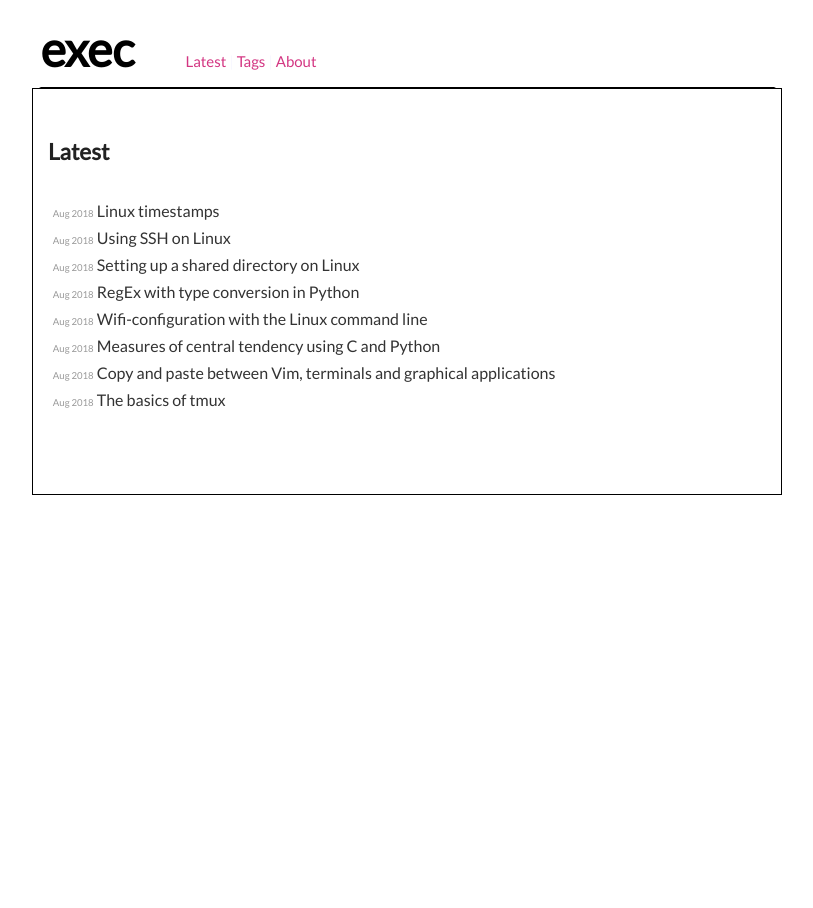
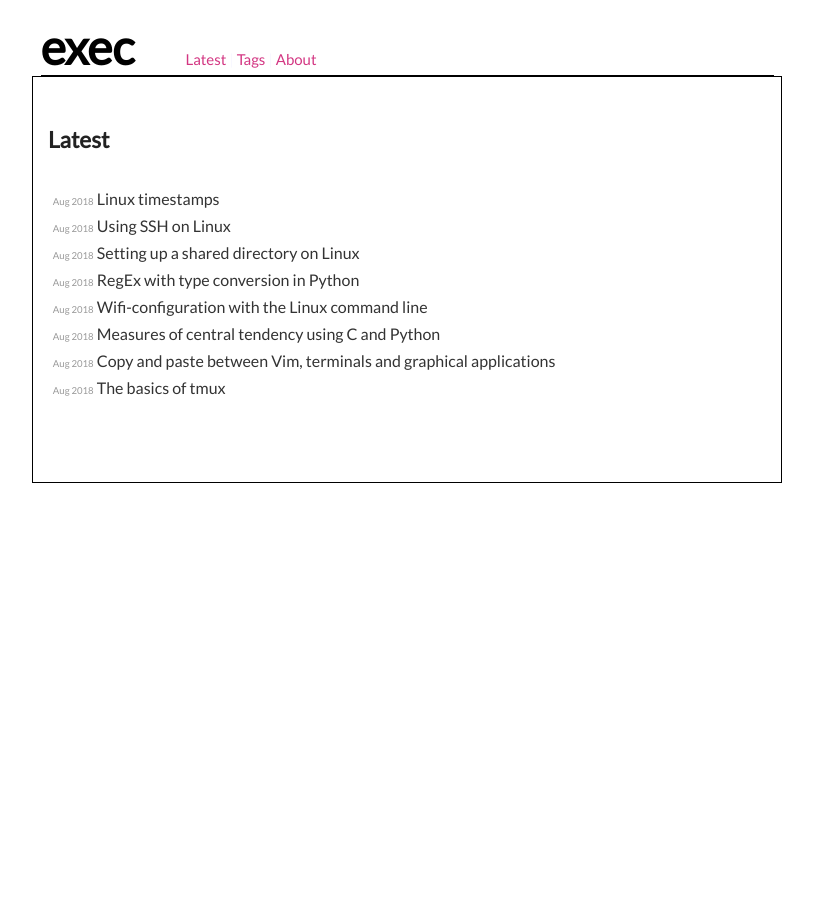
Before and after one commit to execas/execas.github.io, a Jekyll site: the page built from index.html, in a window 1280 px wide. Shown: the whole page, without its empty margins (233-1046 px from the left). Built offline with Jekyll 4.4.1, drawn with Linux system fonts in a browser that asks for light colours.

Commit message:
Update execas.css

```diff
--- a/css/execas.css
+++ b/css/execas.css
@@ -111,8 +111,8 @@
      color: #f8f8ff;
      margin:0 auto;
      max-width: 720px;
-     padding: 10px 13px 10px 0px;
-     border: 2px solid #ffffff;
+     padding: 10px 13px 0px 0px;
+     /*border: 2px solid #ffffff;*/
      border-bottom: 1px solid #000000;
      /*border-radius: 0px 30px 0px 0px;     */
 }
```
